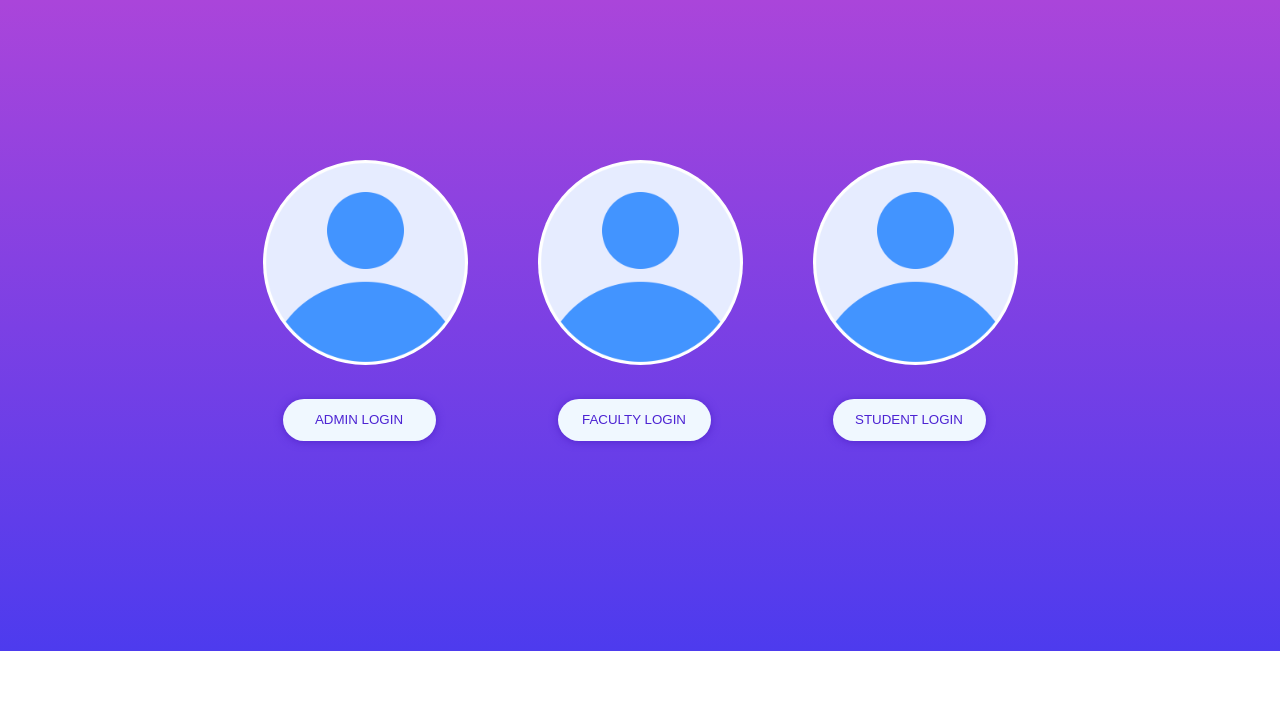
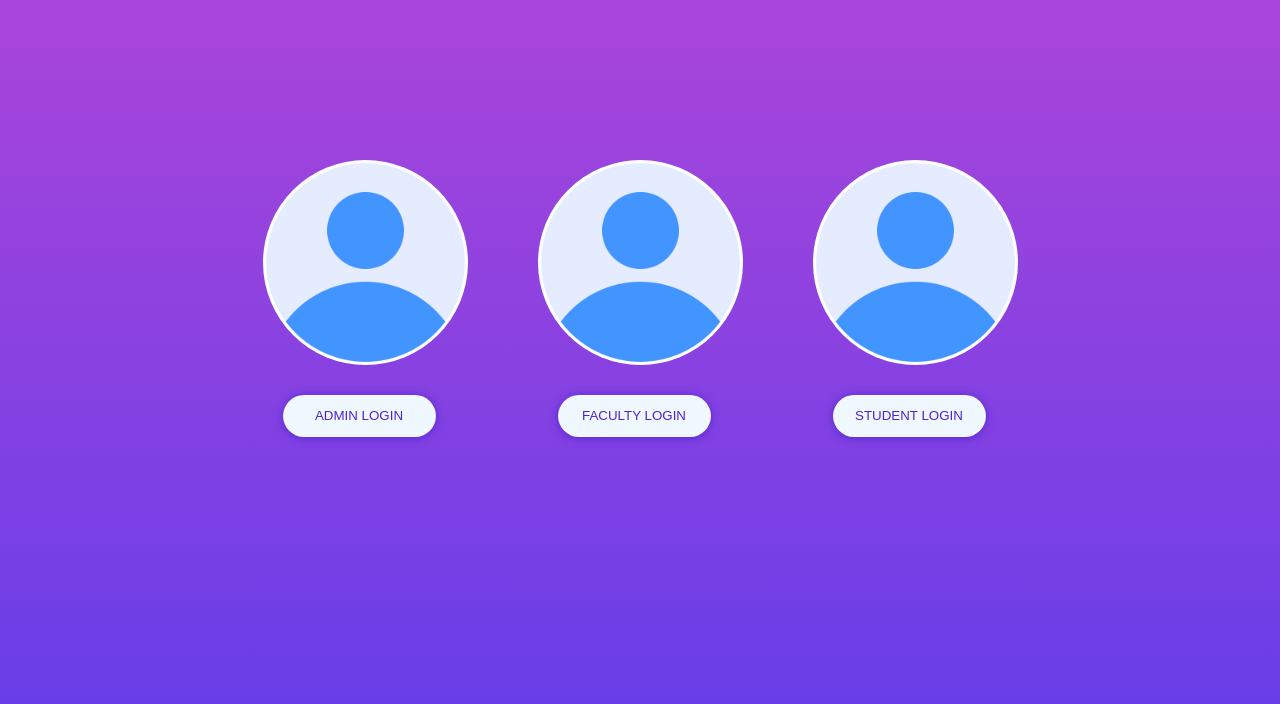
Before and after one commit to Yatharth-Jain/Sem-2-Group-8, a Flask app: template website/templates/home.html in a window 1280 px wide. Shown: the top 704 px of the page. Run offline with Flask 2, Linux system fonts and the light colour scheme; the template is opened without the code that fills it, so the values that code supplies are empty.

Commit message:
minor changes

```diff
--- a/website/static/home.css
+++ b/website/static/home.css
@@ -4,7 +4,7 @@ a {
   body {
     background: -webkit-linear-gradient(bottom, #4d3bee, #aa45da);
     background-repeat: no-repeat;
-
+    background-size: 1700px 1000px;
   }
 
 
@@ -17,9 +17,15 @@ a {
     display: inline-block;
     margin: 35px;
     margin-top: 12%; margin-bottom: 22%;
+    display: flex;
+    flex-wrap: wrap;
+    flex-direction: row;
+    align-items: center;
+    justify-content: center;
   }
   .initial {
       display: flex;
+      flex-wrap: wrap;
       flex-direction: row;
       align-items: center;
       justify-content: center;
--- a/website/static/popup.css
+++ b/website/static/popup.css
@@ -1,7 +1,7 @@
 body {
     background: -webkit-linear-gradient(bottom, #2712dd, #7e04b6);
     background-repeat: no-repeat;
-
+    background-size: 1700px 1000px;
   }
 
 
--- a/website/static/student-register.css
+++ b/website/static/student-register.css
@@ -3,7 +3,7 @@ body {
   height: 100%;
 }
 body {
-  background-color: #4052e4;
+  background-color: aliceblue;
   display: grid;
   place-items: center;
 }
```
